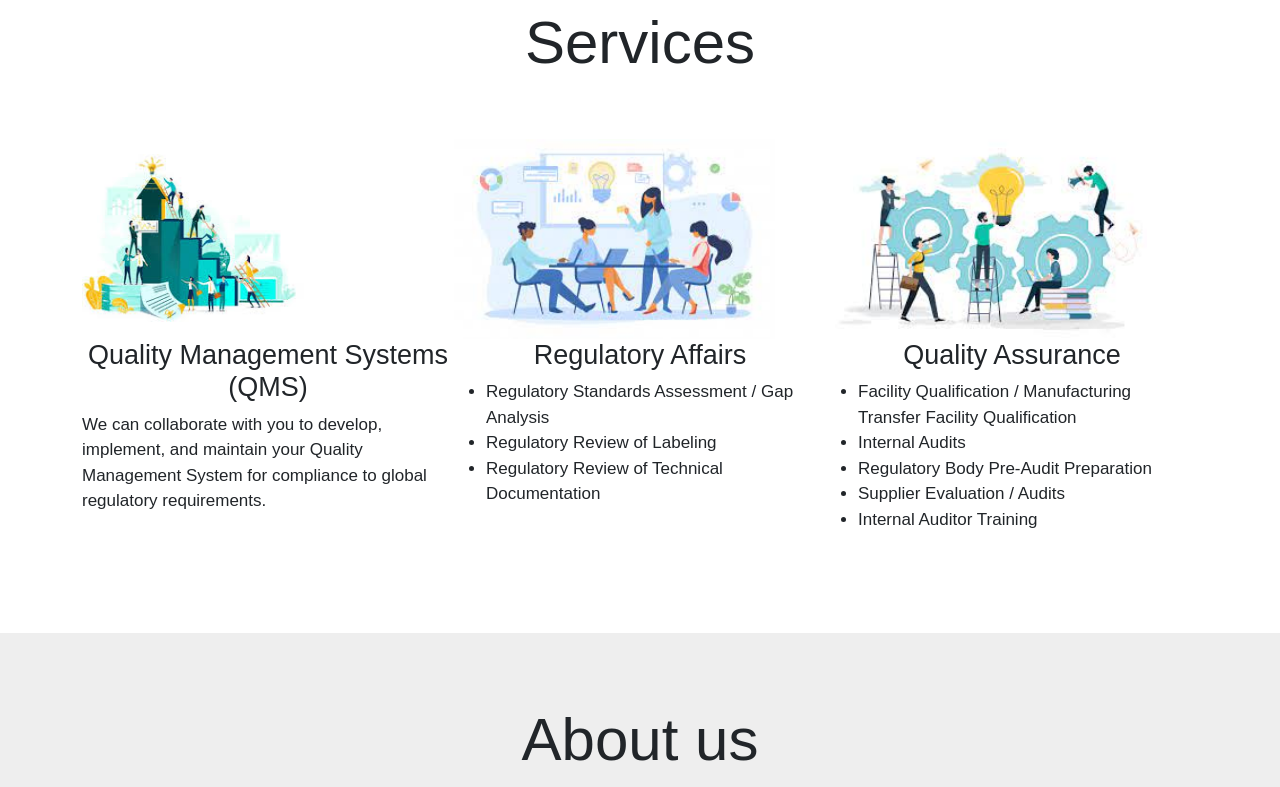
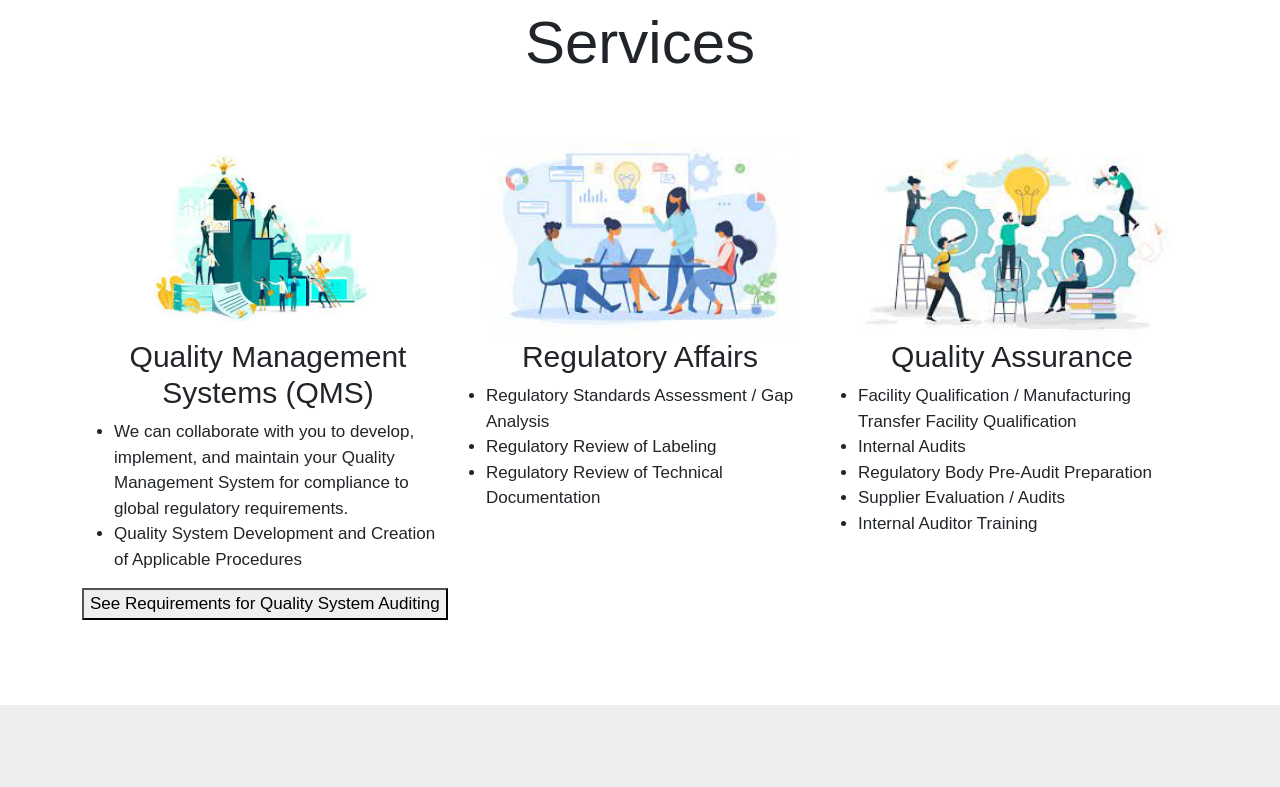
Before and after one commit to bsmrdel101/sh-service-consulting, a React (Create React App) app: page /#/home in a window 1280 px wide. Shown: the part 560-1347 px from the top of the page. Built offline with nearby package versions, Linux system fonts and the light colour scheme; no server answers.

Commit message:
added an extra line for the QMS section, and added a button to see the quality system auditing requirements

```diff
--- a/src/components/CompanyServices/CompanyServices.css
+++ b/src/components/CompanyServices/CompanyServices.css
@@ -12,6 +12,6 @@
 }
 
 .services-row h2 {
-    font-size: 27px;
+    font-size: 30px;
     text-align: center;
 }
--- a/src/components/CompanyServices/CompanyServices.jsx
+++ b/src/components/CompanyServices/CompanyServices.jsx
@@ -9,13 +9,17 @@ function CompanyServices() {
                 <h1 className='services-title'>Services</h1>
                 <div class="services-row">
                     <div class="col-lg-4">
-                        <img src='advancement.jpeg' height="200px" />
+                        <center><img src='advancement.jpeg' height="200px" /></center>
 
                         <h2>Quality Management Systems (QMS)</h2>
-                        <p>We can collaborate with you to develop, implement, and maintain your Quality Management System for compliance to global regulatory requirements.</p>
+                        <ul>
+                            <li>We can collaborate with you to develop, implement, and maintain your Quality Management System for compliance to global regulatory requirements.</li>
+                            <li>Quality System Development and Creation of Applicable Procedures</li>
+                        </ul>
+                        <button className='services-btn'>See Requirements for Quality System Auditing</button>
                     </div>
                     <div class="col-lg-4">
-                        <img src='safety.jpeg' height="200px" />
+                        <center><img src='safety.jpeg' height="200px" /></center>
 
                         <h2>Regulatory Affairs</h2>
                         <ul>
@@ -25,7 +29,7 @@ function CompanyServices() {
                         </ul>
                     </div>
                     <div class="col-lg-4">
-                        <img src='quality.jpeg' height="200px" />
+                        <center><img src='quality.jpeg' height="200px" /></center>
 
                         <h2>Quality Assurance</h2>
                         <ul>
```
